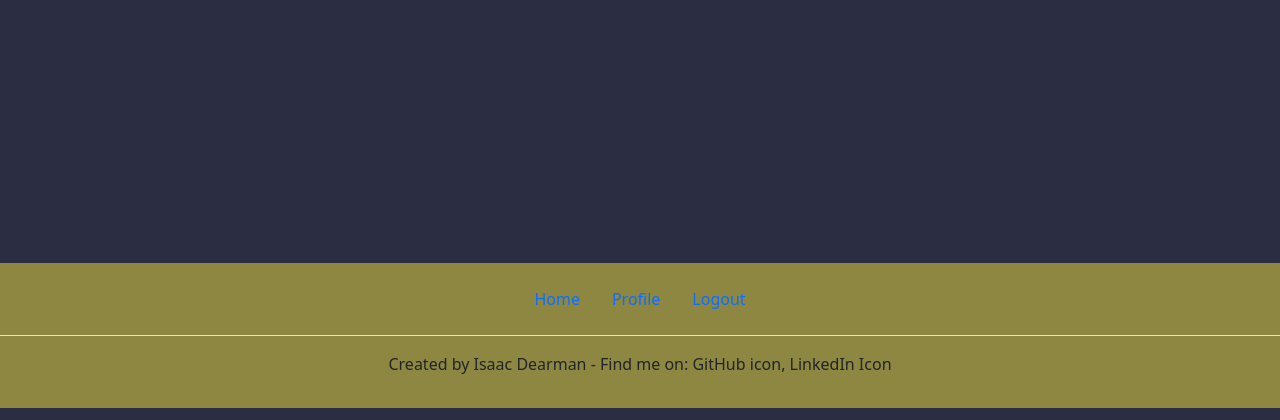
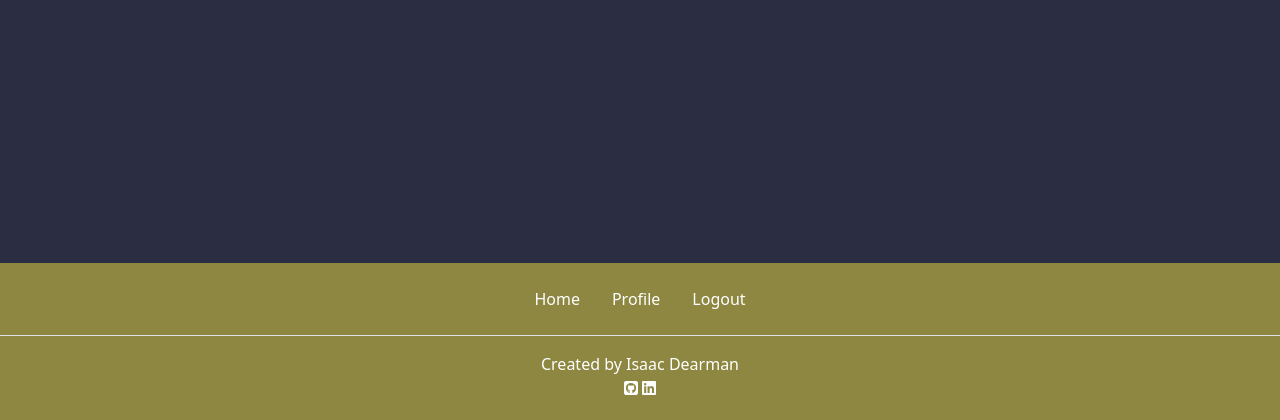
Before and after one commit to Code-Dearman/Django-Capstone, a Django app: page / in a window 1280 px wide. Shown: the part 473-893 px from the top of the page. Run offline with Django 4.2, Linux system fonts and the light colour scheme; data that the repository does not hold is empty; some libraries are stand-ins or nearby versions.

```diff
--- a/templates/index.html
+++ b/templates/index.html
@@ -61,24 +61,33 @@
     </main>
 
     <!-- Footer -->
-    <footer class="py-3 footerContainer">
+    <footer class="pt-3 pb-1 footerContainer">
         <ul class="nav justify-content-center border-bottom pb-3 mb-3">
             <li class="nav-item">
-                <a href="" class="nav-link">Home</a>
+                <a href="" class="nav-link textSecondary">Home</a>
             </li>
             <li class="nav-item">
-                <a href="" class="nav-link">Profile</a>
+                <a href="" class="nav-link textSecondary">Profile</a>
             </li>
             <li class="nav-item">
-                <a href="" class="nav-link">Logout</a>
+                <a href="" class="nav-link textSecondary">Logout</a>
             </li>
         </ul>
-        <p class="text-center">Created by Isaac Dearman - Find me on: GitHub icon, LinkedIn Icon</p>
+        <p class="text-center textSecondary">Created by Isaac Dearman
+            <br>
+            <a href="https://github.com/Code-Dearman"><i class="fa-brands fa-square-github textSecondary"></i></a>
+            <a href="https://www.linkedin.com/in/isaac-dearman/"><i class="fa-brands fa-linkedin textSecondary"></i></a>
+        </p>
     </footer>
 
+
+    <!-- Bootstrap CDN -->
     <script src="https://cdn.jsdelivr.net/npm/bootstrap@5.3.3/dist/js/bootstrap.bundle.min.js"
         integrity="sha384-YvpcrYf0tY3lHB60NNkmXc5s9fDVZLESaAA55NDzOxhy9GkcIdslK1eN7N6jIeHz" crossorigin="anonymous">
     </script>
+
+    <!-- Font AwesomeKit -->
+    <script src="https://kit.fontawesome.com/8d9bf64086.js" crossorigin="anonymous"></script>
 </body>
 
 </html>
```
